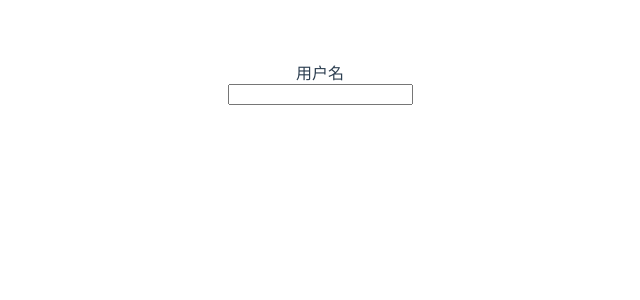
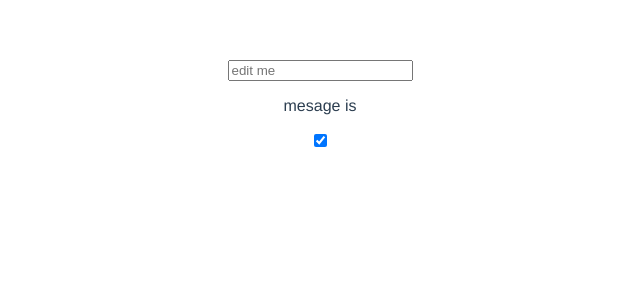
Before and after one commit to da-tou-bing/vue-demos, a Vue app: page / in a window 1280 px wide. Shown: the top 300 px of the page, without its empty margins (320-960 px from the left). Built offline with nearby package versions, Linux system fonts and the light colour scheme.

Commit message:
继续form表单

```diff
--- a/src/App.vue
+++ b/src/App.vue
@@ -1,18 +1,20 @@
 <template>
   <div id="app">
       <!-- <Commucation></Commucation> -->
-      <form-test></form-test>
+      <!-- <form-test></form-test> -->
+      <v-model-test></v-model-test>
   </div>
 </template>
 
 <script>
 import Commucation from './components/communication'
 import FormTest from './components/form'
+import VModelTest from './components/v-mode'
 
 export default {
   name: 'app',
   components: {
-    Commucation,FormTest
+    Commucation,FormTest,VModelTest
   },
   data () {
     return {
--- /dev/null
+++ b/src/components/v-mode/index.vue
@@ -0,0 +1,22 @@
+<template>
+  <div>
+    <input v-model="message" placeholder="edit me" />
+    <p>mesage is {{message}}</p>
+    <input type="checkbox" v-model="checked" />
+  </div>
+</template>
+
+<script>
+  export default {
+    data(){
+      return {
+        message : '',
+        checked:true
+      }
+    }
+  }
+</script>
+
+<style lang="scss" scoped>
+
+</style>
```
